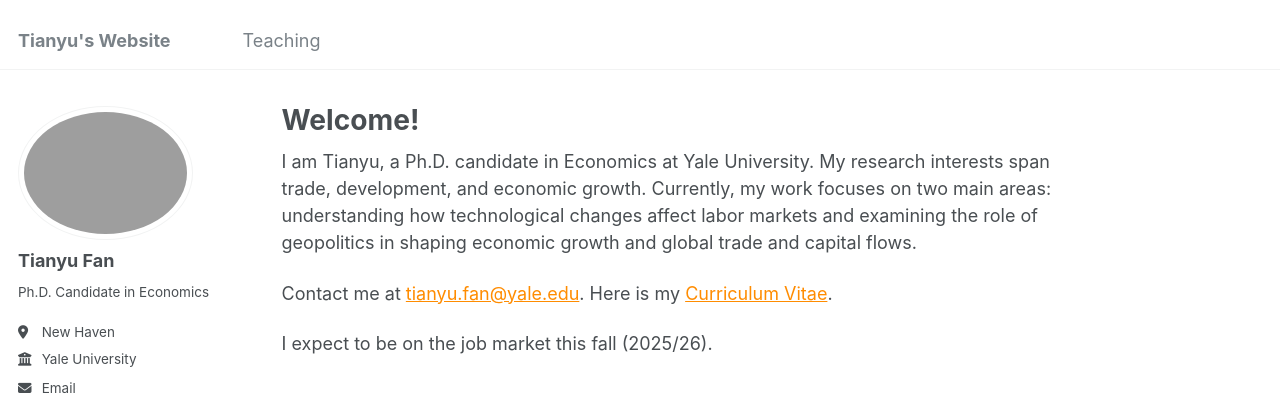
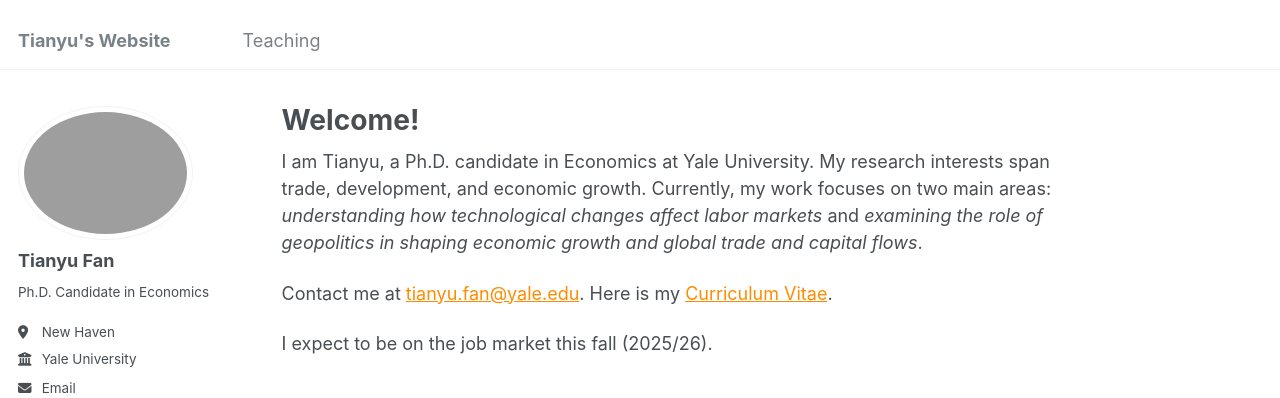
Before and after one commit to tianyufan-econ/tianyufan-econ.github.io, a Jekyll site: the page built from _pages/about.md, in a window 1280 px wide and 900 px high. Shown: the top 398 px of the window. Built offline with Jekyll 4.4.1, drawn with Linux system fonts in a browser that asks for light colours; some web fonts are replaced.

```diff
--- a/_pages/about.md
+++ b/_pages/about.md
@@ -8,7 +8,7 @@ redirect_from:
  - /about.html
 ---
 
-I am Tianyu, a Ph.D. candidate in Economics at Yale University. My research interests span trade, development, and economic growth. Currently, my work focuses on two main areas: understanding how technological changes affect labor markets and examining the role of geopolitics in shaping economic growth and global trade and capital flows.
+I am Tianyu, a Ph.D. candidate in Economics at Yale University. My research interests span trade, development, and economic growth. Currently, my work focuses on two main areas: *understanding how technological changes affect labor markets* and *examining the role of geopolitics in shaping economic growth and global trade and capital flows*.
 
 Contact me at <a href="mailto:tianyu.fan@yale.edu" style="color: darkorange;">tianyu.fan@yale.edu</a>. Here is my <a href="/files/CV_FAN_Tianyu.pdf" style="color: darkorange;" title="Download Tianyu Fan's CV">Curriculum Vitae</a>.
 
```
